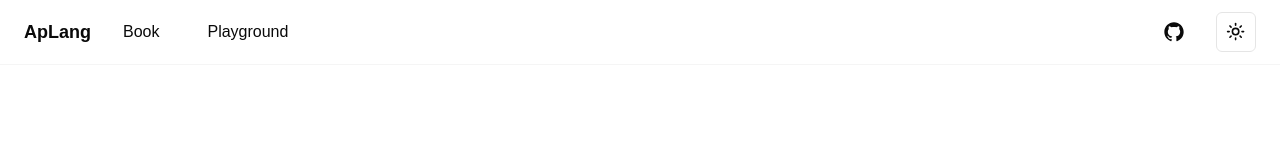
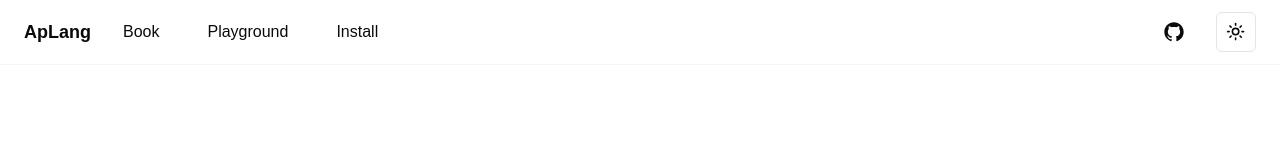
Before and after one commit to snowfoxsh/aplang-website, a Next.js app: page / in a window 1280 px wide. Shown: the top 143 px of the page. Built offline with nearby package versions, Linux system fonts and the light colour scheme.

Commit message:
[uni] add install button to headers

```diff
--- a/app/header.tsx
+++ b/app/header.tsx
@@ -39,6 +39,14 @@ export default function Header() {
                                 </NavigationMenuLink>
                             </Link>
                         </NavigationMenuItem>
+                        <NavigationMenuItem>
+                            <Link href="/install" passHref legacyBehavior>
+                                <NavigationMenuLink className={navigationMenuTriggerStyle()}>
+                                    <span className="text-base font-medium">Install</span>
+                                    <span className="sr-only">Install</span>
+                                </NavigationMenuLink>
+                            </Link>
+                        </NavigationMenuItem>
                     </NavigationMenuList>
                 </NavigationMenu>
                 <div className="ml-auto flex items-center gap-4">
--- a/app/playground/page.tsx
+++ b/app/playground/page.tsx
@@ -288,10 +288,18 @@ export default function Playground() {
                                 </Link>
                             </NavigationMenuItem>
                             <NavigationMenuItem>
+                                <Link href="/install" passHref legacyBehavior>
+                                    <NavigationMenuLink className={navigationMenuTriggerStyle()}>
+                                        <span className="font-regular text-base">Install</span>
+                                        <span className="sr-only">Install</span>
+                                    </NavigationMenuLink>
+                                </Link>
+                            </NavigationMenuItem>
+                            <NavigationMenuItem>
                                 <Link href="https://github.com/snowfoxsh/aplang" passHref legacyBehavior>
                                     <NavigationMenuLink className={navigationMenuTriggerStyle()}>
-                                        <span className="font-regular text-base">Repo</span>
-                                        <span className="sr-only">Repo</span>
+                                        <span className="font-regular text-base">GitHub</span>
+                                        <span className="sr-only">GitHub</span>
                                     </NavigationMenuLink>
                                 </Link>
                             </NavigationMenuItem>
```
